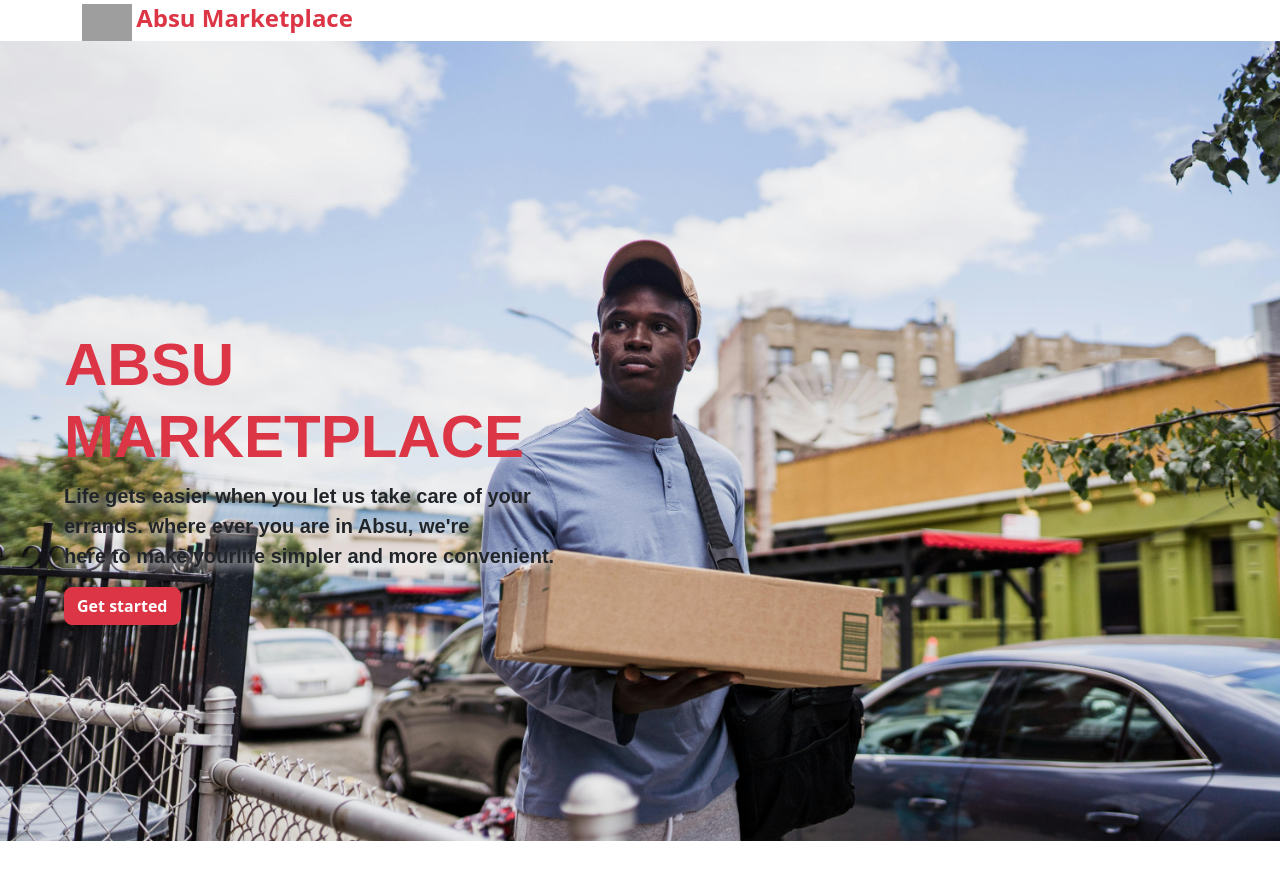
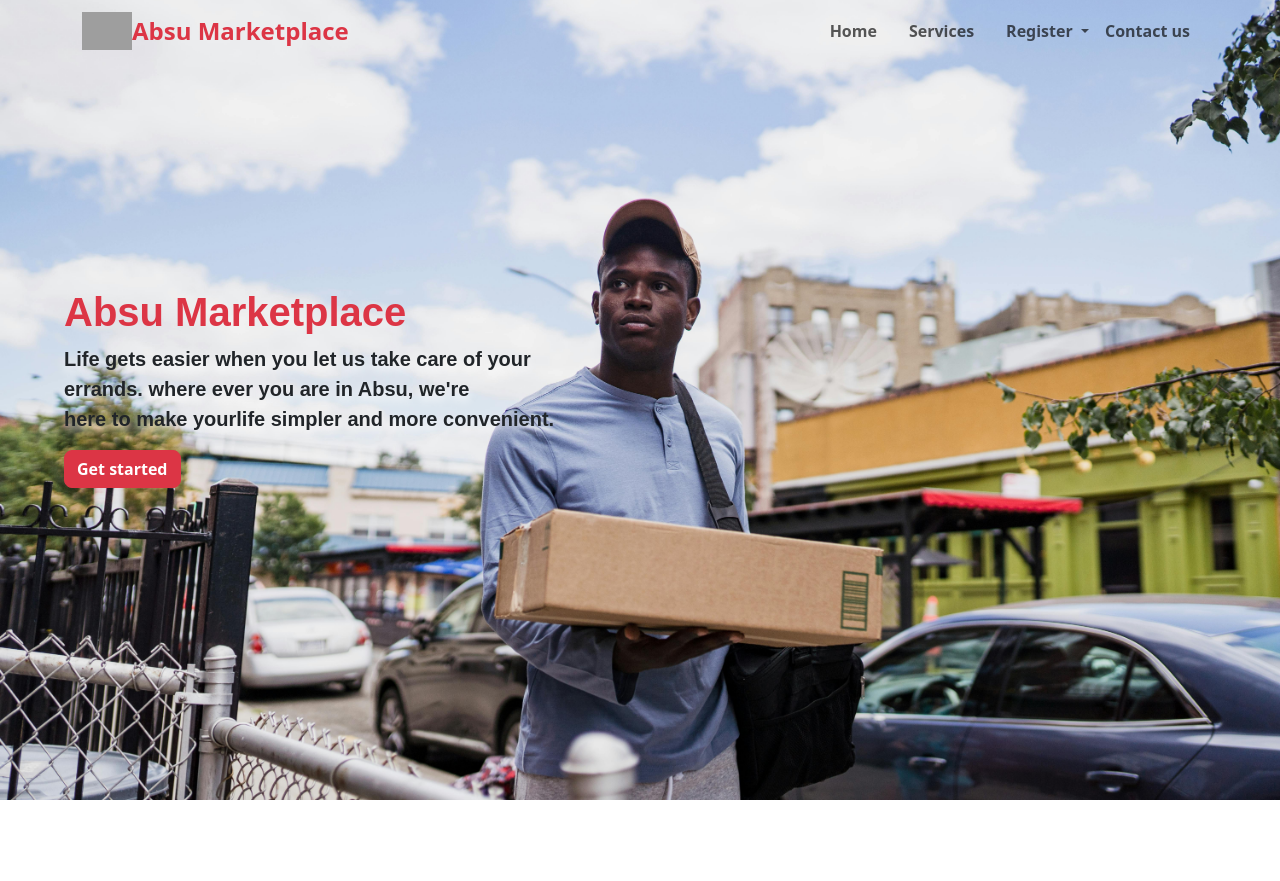
Before and after one commit to bobbybrown001/absu-marketplace, a PHP site: page / in a window 1280 px wide. Shown: the top 881 px of the page. Run offline with PHP 8.4, Linux system fonts and the light colour scheme; grey boxes are pictures that could not be loaded.

Commit message:
absu-arketplace

```diff
--- a/css/index.css
+++ b/css/index.css
@@ -12,9 +12,9 @@
     left: 5%;
     position: relative;
 }
-#landingImageHead h5{
+#landingImageHead h6{
     font-family: Arial,'Lucida Sans';
-    font-size: 60px;
+    font-size: 40px;
     font-weight: bolder;
 }
 #landingImageHead p{
--- a/index.html
+++ b/index.html
@@ -19,7 +19,8 @@
 <body>
     <div class="overflow-x-hidden overflow-y-auto">
         <!-- Nav bar -->
-        <nav>
+
+        <nav class="navbar navbar-expand-lg navbar-light justify fixed-top">
             <div class="container">
                 <img src="./asset/image/WhatsApp_Image_2024-12-11_at_1.48.46_PM-removebg-preview.png" alt="" width="50px">
                 <a class="navbar-brand text-danger fs-4 fw-bolder" href="#" id="iv"> Absu Marketplace </a>
@@ -56,7 +57,7 @@
         <!-- Landing image -->
         <div class="" id="landingImage">
             <div class="col-12 col-md-6" id="landingImageHead">
-                <h5 class=" text-danger"> ABSU MARKETPLACE </h5>
+                <h6 class=" text-danger"> Absu Marketplace </h6>
                 <p>
                     Life gets easier when you let us take care of your <br>
                     errands. where ever you are in Absu, we're <br>
```
